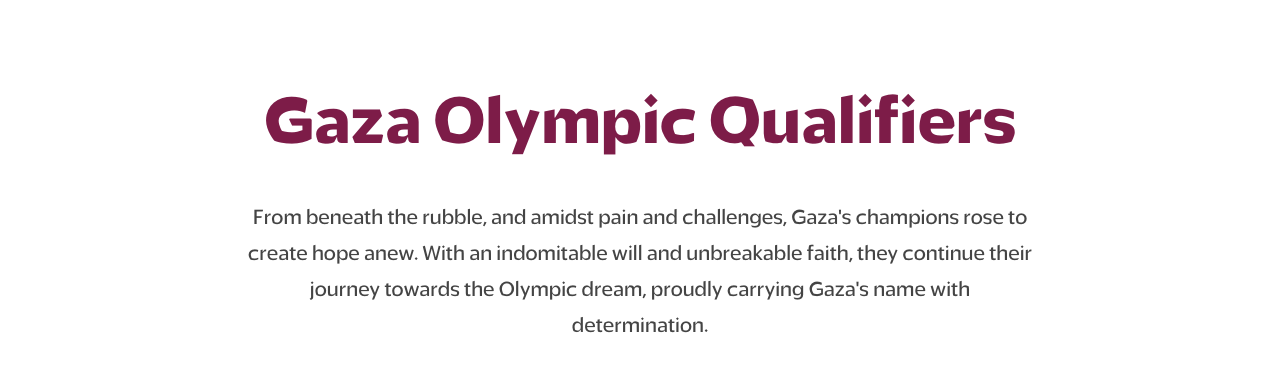
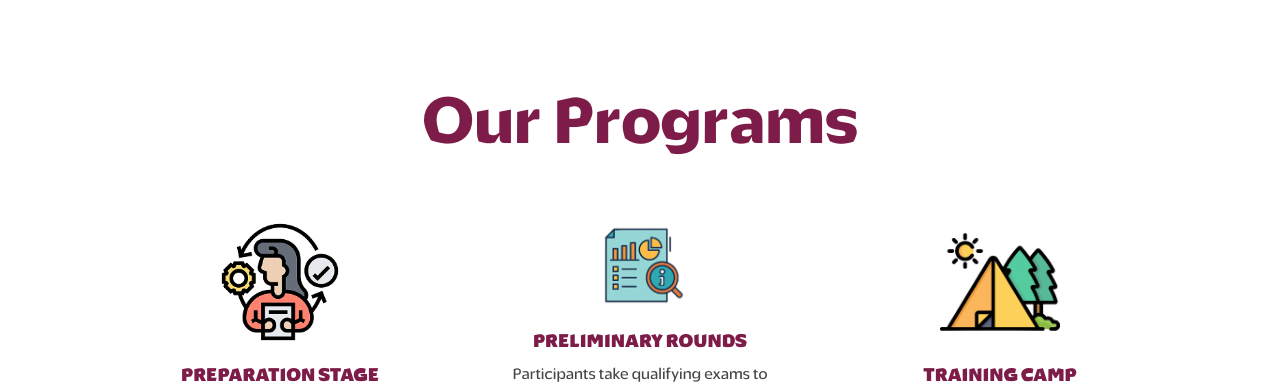
Before and after one commit to Graduation-Project-POM/FrontEnd-POM, a React (Vite) app: page / in a window 1280 px wide. Shown: the part 3018-3405 px from the top of the page. Built offline with nearby package versions, Linux system fonts and the light colour scheme.

Commit message:
remove section

```diff
--- a/src/pages/home.tsx
+++ b/src/pages/home.tsx
@@ -8,7 +8,7 @@ import TrainingField from '../Components/HomeComponents/training/training.tsx';
 import Achievements from '../Components/HomeComponents/Achievements/Achievements.tsx';
 import Footer from '../Components/HomeComponents/Footer/footer.tsx';
 import { Navbar } from '../Components/HomeComponents/Navbar/Navbar.tsx';
-import ImageSlider from '../Components/HomeComponents/gaza-olympics/ImageSlider.tsx';
+// import ImageSlider from '../Components/HomeComponents/gaza-olympics/ImageSlider.tsx';
 function Home() {
 
     return (
@@ -18,7 +18,7 @@ function Home() {
             <About />
             <Vision />
             <Partner />
-            <ImageSlider />
+            {/* <ImageSlider /> */}
             <Programs />
             <TrainingField />
             <Achievements />
```
